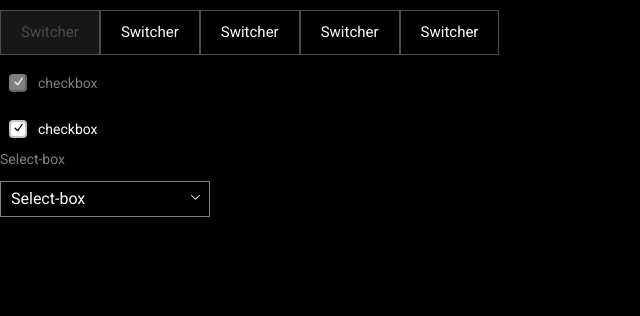
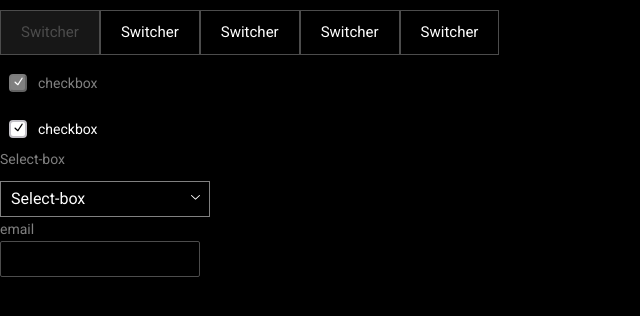
Before and after one commit to errydaycode/flashcards, a React (Vite) app: page / in a window 1280 px wide. Shown: the top 316 px of the page, without its empty margins (0-640 px from the left). Built offline with nearby package versions, Linux system fonts and the light colour scheme.

Commit message:
added clsx

```diff
--- a/package.json
+++ b/package.json
@@ -19,6 +19,7 @@
     "@radix-ui/react-popover": "1.0.7",
     "@radix-ui/react-select": "^2.0.0",
     "@radix-ui/react-tabs": "^1.0.4",
+    "clsx": "^2.1.1",
     "react": "^18.2.0",
     "react-dom": "^18.2.0"
   },
--- a/src/App.tsx
+++ b/src/App.tsx
@@ -1,4 +1,5 @@
 import { CheckBox } from '@/components/ui/checkBox/CheckBox'
+import { Input } from '@/components/ui/input'
 import { Selects } from '@/components/ui/select/Select'
 import { TabSwitcher } from '@/components/ui/tabs/Tabs'
 
@@ -9,6 +10,9 @@ export function App() {
       <CheckBox disabled label={'checkbox'} />
       <CheckBox label={'checkbox'} />
       <Selects />
+      <div style={{ width: '200px' }}>
+        <Input label={'email'} />
+      </div>
     </div>
   )
 }
--- a/src/components/ui/input/input.module.scss
+++ b/src/components/ui/input/input.module.scss
@@ -2,7 +2,7 @@
   display: flex;
   align-items: center;
 
-  width: 284px;
+  width: 100%;
   height: 36px;
   padding: 0 14px;
 
@@ -23,6 +23,7 @@
 
   background: transparent;
   border: none;
+  outline: none;
 }
 
 .input::placeholder {
```
Also changed, not shown: 1 other file (tests, documents, lock files or other folders).
